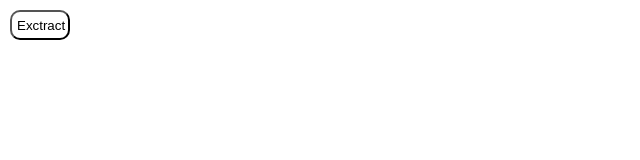
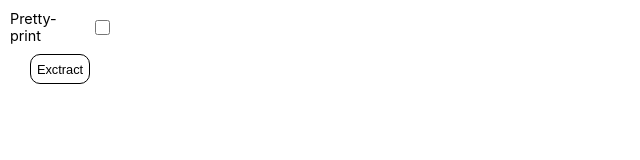
Before and after one commit to arkdich/tabs-extractor, a browser extension: page src/index.html in a window 1280 px wide. Shown: the whole page, without its empty margins (0-640 px from the left). Drawn offline with Linux system fonts and the light colour scheme.

Commit message:
add pretty option

```diff
--- a/src/index.html
+++ b/src/index.html
@@ -9,6 +9,12 @@
     <title>Tabs Extractor</title>
   </head>
   <body>
-    <button class="btn">Exctract</button>
+    <form class="form">
+      <div class="form__section">
+        <label for="pretty" class="form__label">Pretty-print</label>
+        <input type="checkbox" name="pretty" id="pretty" class="form__input" />
+      </div>
+      <button type="submit" class="btn">Exctract</button>
+    </form>
   </body>
 </html>
--- a/src/script.js
+++ b/src/script.js
@@ -1,23 +1,23 @@
-const btn = document.querySelector('button');
+const form = document.querySelector('.form');
 
-btn.addEventListener('click', async (ev) => {
+form.addEventListener('submit', async function (ev) {
+  ev.preventDefault();
+
+  const isPretty = document.getElementById('pretty').checked;
+
   const tabs = await chrome.tabs.query({ currentWindow: true });
 
   const tabsInfo = tabs.map(({ title, url }) => ({ title, url }));
 
-  const blob = new Blob(
-    [
-      new Blob([JSON.stringify(tabsInfo, null, 2)], {
-        type: 'application/json',
-      }),
-    ],
-    { type: 'application/json' }
+  const tabsBlob = new Blob(
+    [JSON.stringify(tabsInfo, null, isPretty ? 2 : null)],
+    {
+      type: 'application/json',
+    }
   );
 
-  const url = URL.createObjectURL(blob);
-
   chrome.downloads.download({
-    url,
+    url: URL.createObjectURL(tabsBlob),
     filename: `${tabsInfo.length}-tabs.json`,
   });
 });
--- a/src/style.css
+++ b/src/style.css
@@ -6,6 +6,34 @@
 
 body {
   padding: 10px;
+  border-style: none;
+  font-family: 'Raleway', apple-system, BlinkMacSystemFont, 'Segoe UI', 'Roboto',
+    'Oxygen', 'Ubuntu', 'Cantarell', 'Fira Sans', 'Droid Sans', 'Helvetica Neue',
+    sans-serif;
+}
+
+.form {
+  display: flex;
+  flex-direction: column;
+  justify-content: center;
+  align-items: center;
+  gap: 10px;
+  width: 100px;
+}
+
+.form__section {
+  display: flex;
+  align-items: center;
+  gap: 8px;
+}
+
+.form__label {
+  font-size: 0.9rem;
+}
+
+.form__input {
+  width: 15px;
+  height: 15px;
 }
 
 .btn {
@@ -13,5 +41,17 @@ body {
   height: 30px;
   padding: 5px;
   border-radius: 10px;
+  border: 1px solid #000;
   background-color: transparent;
+  font-size: 0.8rem;
+  font-weight: inherit;
 }
+
+.btn:active {
+  transform: scale(0.95);
+}
+
+.input:hover,
+.btn:hover {
+  box-shadow: 0px 0px 1px 1px rgba(0, 0, 0, 0.2);
+}
```
